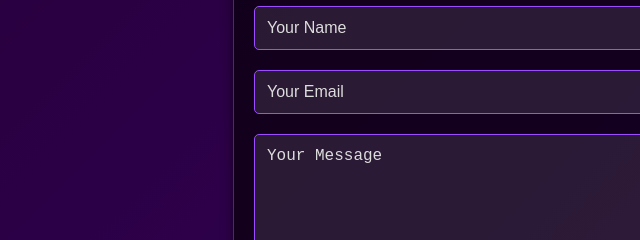
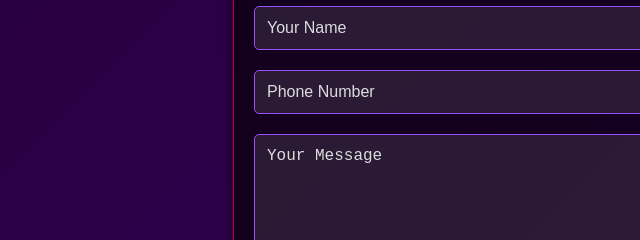
Before and after one commit to DevNovaMike/blind-w-beauty, a plain HTML site: page index.html in a window 1280 px wide. Shown: the part 1559-1799 px from the top of the page, 36-676 px from the left. Drawn offline with nearby package versions, Linux system fonts and the light colour scheme; some packages are replaced by stand-ins of ours; a script that the page names is missing.

Commit message:
Update index.html

```diff
--- a/index.html
+++ b/index.html
@@ -74,7 +74,7 @@
     <h2>Book an Appointment</h2>
     <form id="contact-form" action="https://formspree.io/f/xeorybbv" method="POST">
       <input type="text" name="name" placeholder="Your Name" required />
-      <input type="email" name="email" placeholder="Your Email" required />
+      <input type="email" name="email" placeholder="Phone Number" required />
       <textarea name="message" placeholder="Your Message" required></textarea>
       <button type="submit">Book Now</button>
     </form>
```
